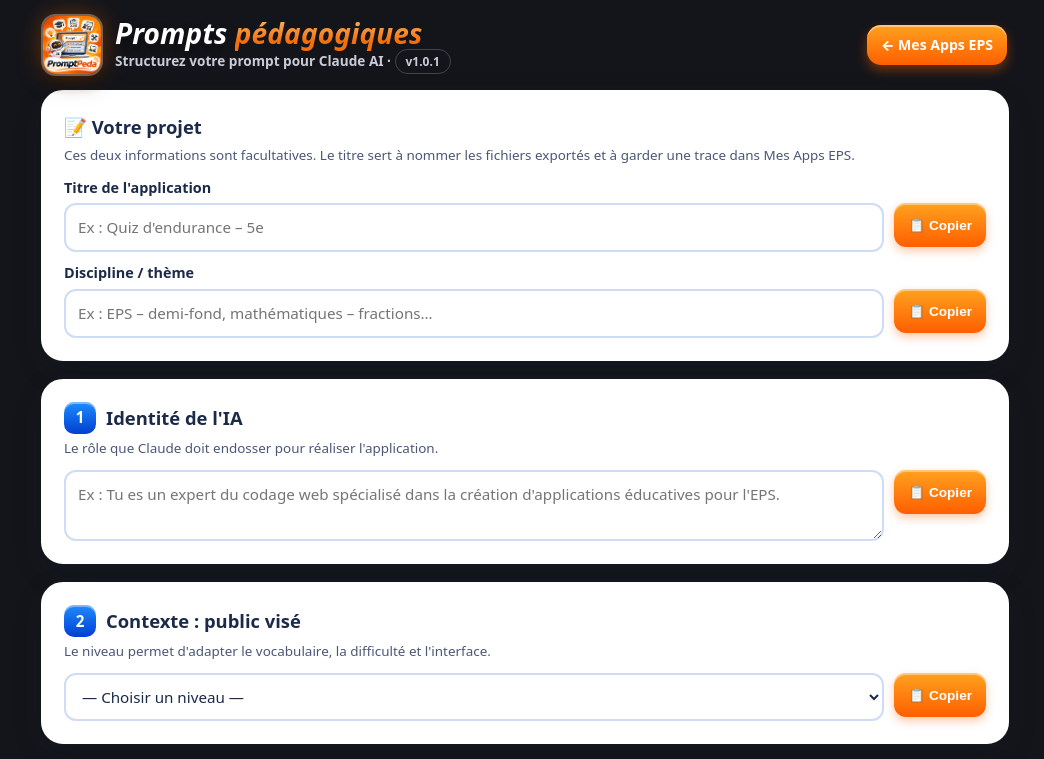
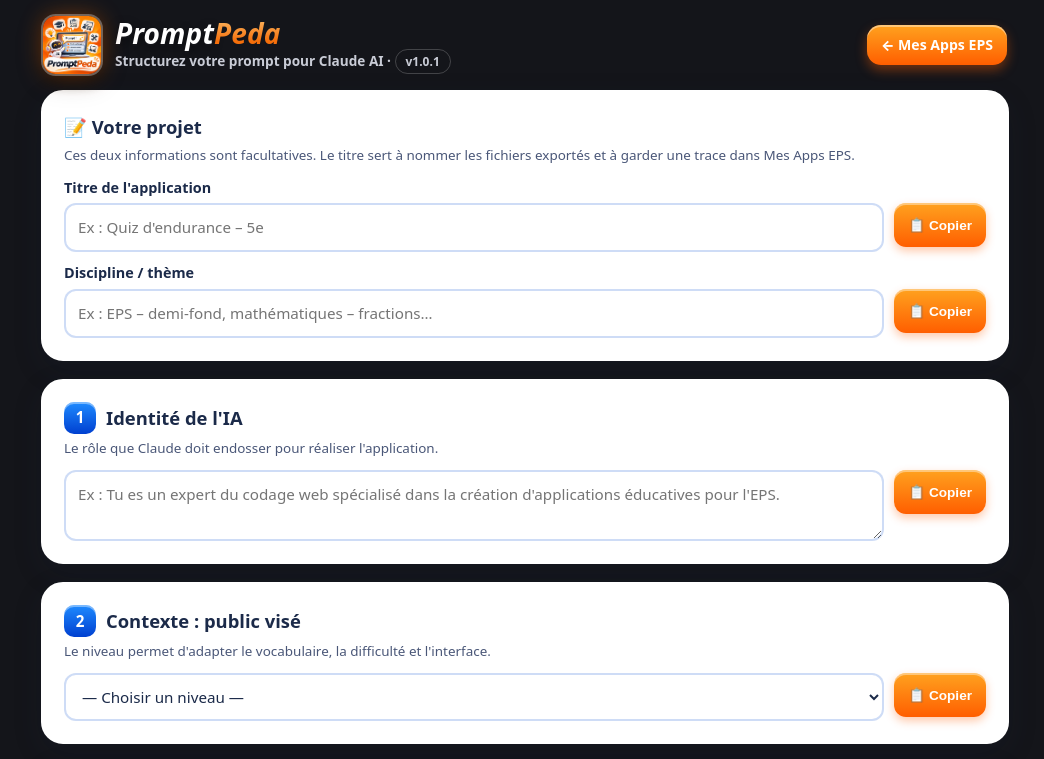
Before and after one commit to VinzToc/PromptPeda, a plain HTML site: page index.html in a window 1280 px wide. Shown: the top 759 px of the page, without its empty margins (115-1159 px from the left). Drawn offline with Linux system fonts and the light colour scheme.

Commit message:
Titre de l'en-tête, de l'onglet et de l'écran d'accueil : nom officiel de l'application
Co-Authored-By: Claude Opus 5.5 <noreply@anthropic.com>
Claude-Session: https://claude.ai/code/session_01DWMzvD6ztMEfLaUiDk1reh

```diff
--- a/index.html
+++ b/index.html
@@ -1,7 +1,7 @@
 <!DOCTYPE html>
 <html lang="fr"><head><meta charset="utf-8">
 <meta name="viewport" content="width=device-width,initial-scale=1,viewport-fit=cover">
-<title>Prompts pédagogiques – Mes Apps EPS</title>
+<title>PromptPeda – Mes Apps EPS</title>
 <link rel="manifest" href="manifest.webmanifest"><meta name="theme-color" content="#14151a">
 <link rel="icon" href="icons/icon-192.png"><link rel="apple-touch-icon" href="icons/icon-192.png">
 <meta name="apple-mobile-web-app-capable" content="yes"><meta name="mobile-web-app-capable" content="yes">
@@ -75,7 +75,7 @@ header img:hover{transform:rotate(-5deg) scale(1.05)}
 
 <header>
  <img src="icons/logo.png" alt="" width="58" height="58">
- <div class="tt"><h1>Prompts <span class="tm">pédagogiques</span></h1><p>Structurez votre prompt pour Claude AI · <span class="vbadge">v<span class="ver"></span></span></p></div>
+ <div class="tt"><h1>Prompt<span class="tm">Peda</span></h1><p>Structurez votre prompt pour Claude AI · <span class="vbadge">v<span class="ver"></span></span></p></div>
  <button class="hbtn" id="inst" hidden>📲 Installer</button>
  <a class="hbtn" href="../Mes_Apps_EPS/">← Mes Apps EPS</a>
 </header>
```
Also changed, not shown: manifest.webmanifest.
